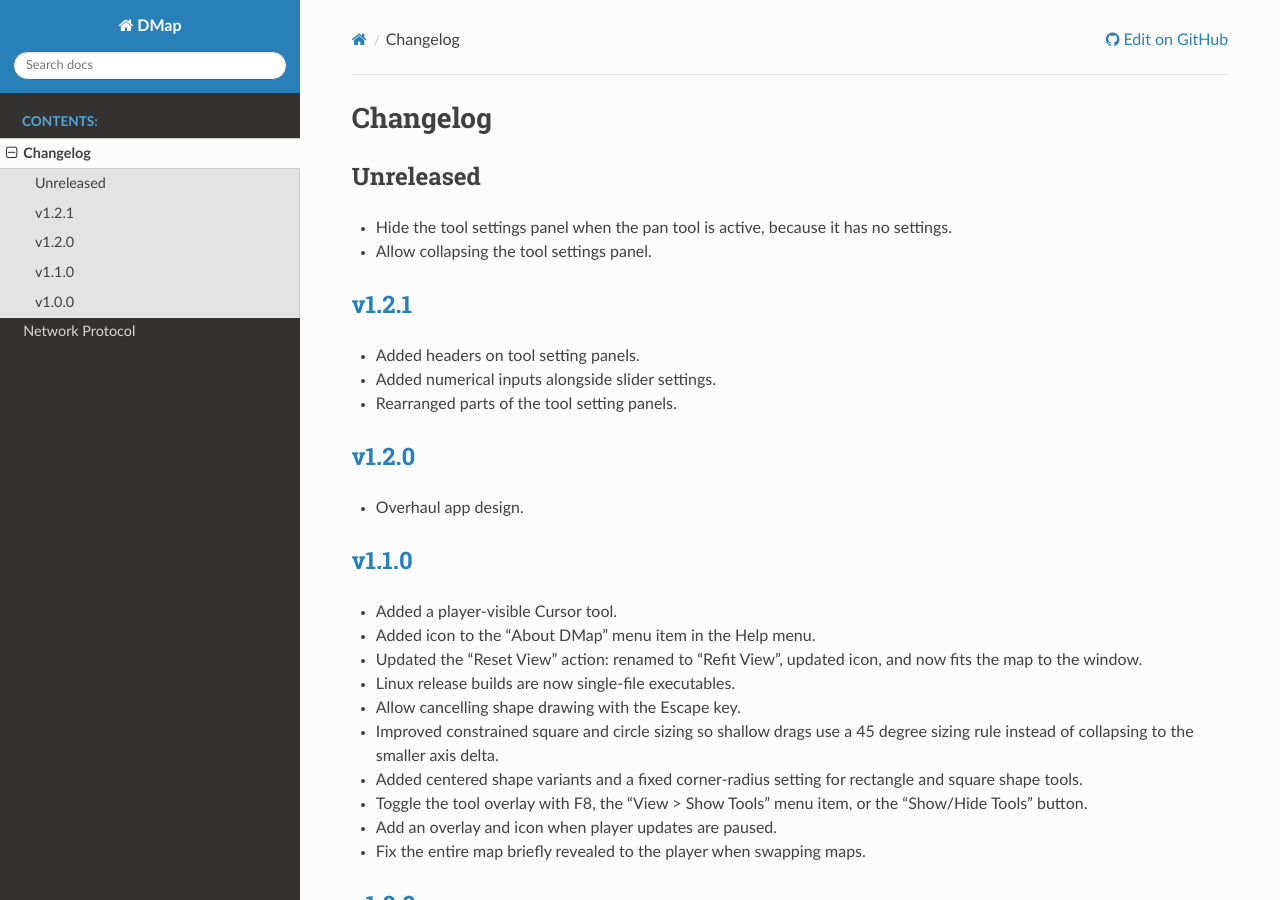
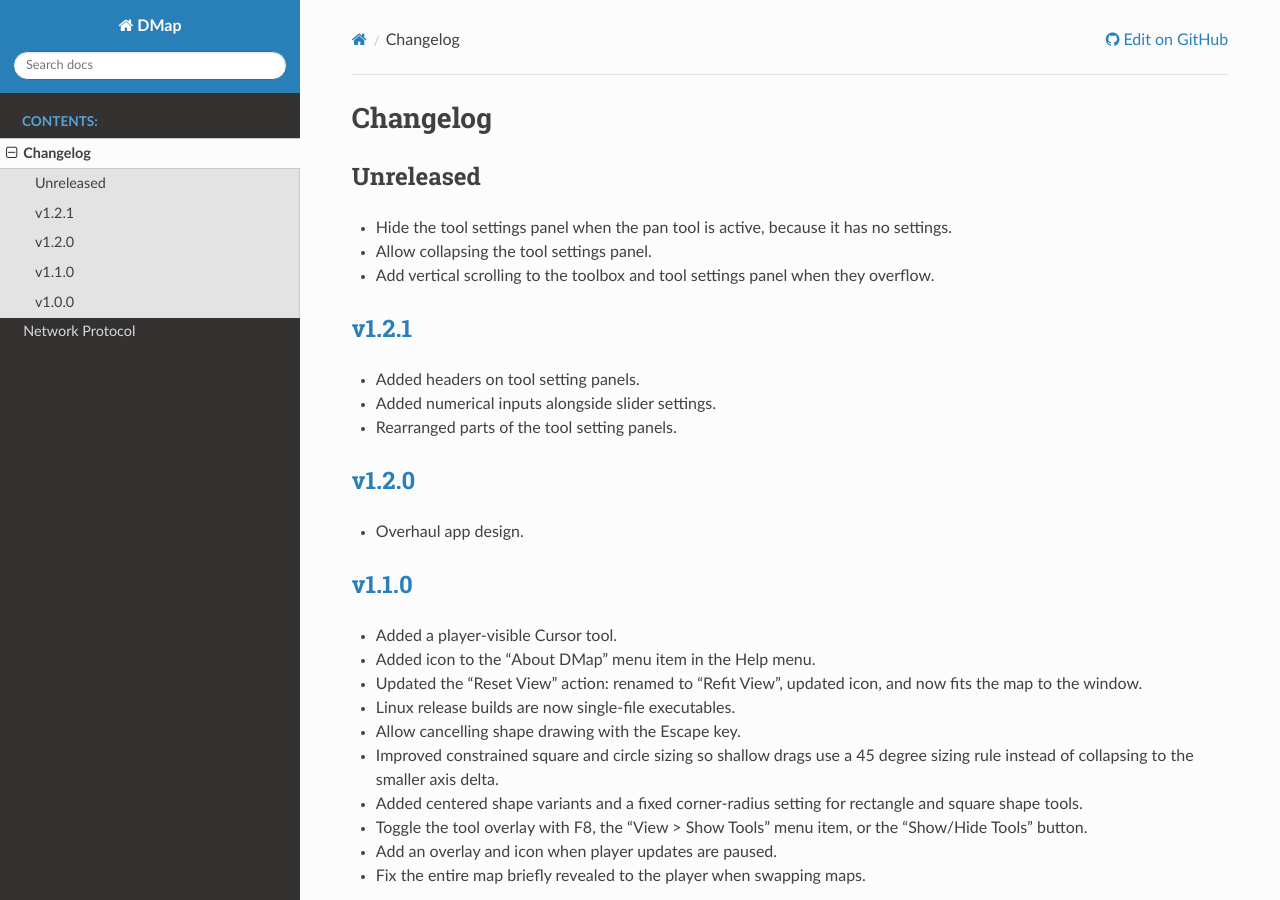
Before and after one commit to campbellmbrown/dmap-net, a Sphinx documentation site: the page built from docs/source/changelog.rst, in a window 1280 px wide and 900 px high. Built offline with Sphinx 7.4.7 and the Read the Docs theme 3.1.0, drawn with Linux system fonts in a browser that asks for light colours.

Commit message:
Vertical scrolling on tool panels

```diff
--- a/docs/source/changelog.rst
+++ b/docs/source/changelog.rst
@@ -6,6 +6,7 @@
 
 * Hide the tool settings panel when the pan tool is active, because it has no settings.
 * Allow collapsing the tool settings panel.
+* Add vertical scrolling to the toolbox and tool settings panel when they overflow.
 
 :release-link:`v1.2.1`
 ----------------------
```
Also changed, not shown: 1 other file.
